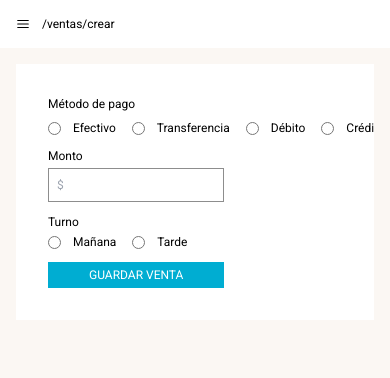
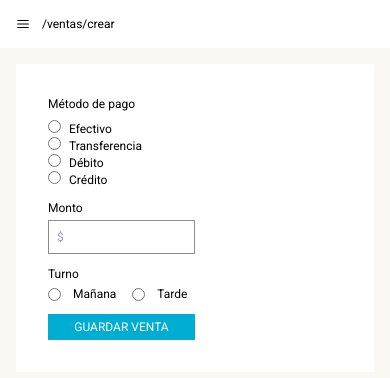
Before and after one commit to manuimfeld/bichitos-dashboard, a Next.js app: page /ventas/crear in a window 390 px wide. Shown: the top 378 px of the page. Built offline with nearby package versions, Linux system fonts and the light colour scheme.

Commit message:
fix responsiv

```diff
--- a/src/app/ventas/crear/page.js
+++ b/src/app/ventas/crear/page.js
@@ -52,23 +52,22 @@ export default function Home() {
 
   return (
     <main className="text-black text-xs bg-white col-span-2 row-start-2 p-4 overflow-y-auto w-[calc(100%_-_32px)] mx-auto mt-4 lg:mx-0 lg:w-full">
-      <form onSubmit={handleSubmit} className="bg-white p-4 w-fit">
+      <form onSubmit={handleSubmit} className="bg-white p-4">
         <p className="mb-2">Método de pago</p>
-        <div className="flex items-center mb-2">
+        <div className="flex-col md:flex-row md:flex-wrap mb-2 gap-2">
           {["Efectivo", "Transferencia", "Débito", "Crédito"].map((method) => (
-            <>
+            <div key={method}>
               <input
-                key={method}
                 type="radio"
                 id={method}
                 name="payment_method"
                 value={method}
                 className="mr-2"
               />
-              <label htmlFor={method} className="ml-1 mr-4 text-xs">
+              <label htmlFor={method} className="mr-2 text-xs">
                 {method}
               </label>
-            </>
+            </div>
           ))}
         </div>
         <p className="mt-3 mb-1">Monto</p>
```
